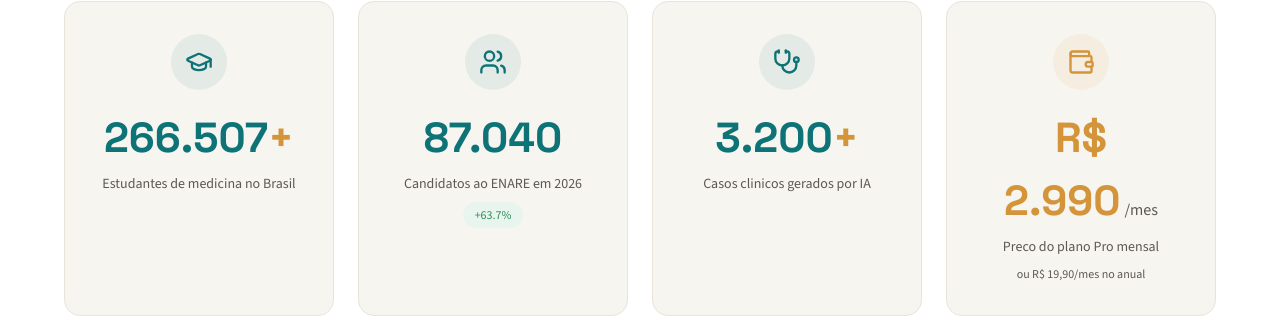
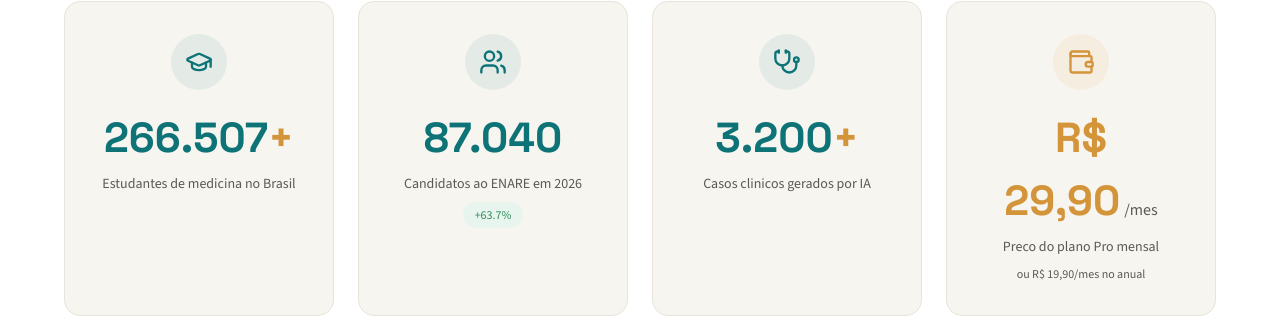
Before and after one commit to rm147747/MedEducaIA, a React (Vite) app: page /#/ in a window 1280 px wide. Shown: the part 799-1116 px from the top of the page. Built offline with nearby package versions, Linux system fonts and the light colour scheme.

Commit message:
fix: AnimatedCounter decimals R$29.90, CTA /specialties, Layout BottomNav padding, Flashcards pb-24

```diff
--- a/src/components/Layout.tsx
+++ b/src/components/Layout.tsx
@@ -18,7 +18,7 @@ export default function Layout({ children }: LayoutProps) {
       className="min-h-[100dvh] flex flex-col"
     >
       <Navbar />
-      <main className="flex-1">
+      <main className="pb-20 md:pb-0" className="flex-1">
         {children}
       </main>
       <Footer />
--- a/src/pages/Flashcards.tsx
+++ b/src/pages/Flashcards.tsx
@@ -161,7 +161,7 @@ export default function Flashcards() {
 
   if (!currentCard) {
     return (
-      <div className="min-h-screen bg-[#F7F5F0] flex items-center justify-center">
+      <div className="min-h-screen bg-[#F7F5F0] pb-24 flex items-center justify-center">
         <div className="text-center">
           <p className="text-[#5C5852]">Nenhum flashcard disponivel</p>
         </div>
--- a/src/pages/Home.tsx
+++ b/src/pages/Home.tsx
@@ -36,7 +36,7 @@ function Reveal({ children, delay = 0, className = '' }: { children: React.React
 }
 
 /* ─── Counter animation ─── */
-function AnimatedCounter({ target, prefix = '', suffix = '', duration = 2000 }: { target: number; prefix?: string; suffix?: string; duration?: number }) {
+function AnimatedCounter({ target, prefix = '', suffix = '', duration = 2000, decimals = 0 }: { target: number; prefix?: string; suffix?: string; duration?: number; decimals?: number }) {
   const [count, setCount] = useState(0)
   const { ref, inView } = useReveal()
   const hasAnimated = useRef(false)
@@ -49,13 +49,13 @@ function AnimatedCounter({ target, prefix = '', suffix = '', duration = 2000 }:
       const elapsed = now - start
       const progress = Math.min(elapsed / duration, 1)
       const eased = 1 - Math.pow(1 - progress, 3)
-      setCount(Math.floor(eased * target))
+      setCount(Number((eased * target).toFixed(decimals)))
       if (progress < 1) requestAnimationFrame(step)
     }
     requestAnimationFrame(step)
-  }, [inView, target, duration])
+  }, [inView, target, duration, decimals])
 
-  const formatted = count.toLocaleString('pt-BR')
+  const formatted = count.toLocaleString('pt-BR', { minimumFractionDigits: decimals, maximumFractionDigits: decimals })
   return <span ref={ref}>{prefix}{formatted}{suffix}</span>
 }
 
@@ -149,7 +149,7 @@ function HeroSection() {
             className="flex flex-wrap gap-4 mb-10"
           >
             <Link
-              to="/"
+              to="/specialties"
               className="inline-flex items-center gap-2 font-body font-medium text-[16px] bg-[#0D7377] text-white px-7 py-[14px] rounded-[10px] hover:bg-[#095C60] hover:scale-[1.02] hover:shadow-[0_4px_12px_rgba(13,115,119,0.25)] active:scale-[0.98] transition-all duration-200"
             >
               Comecar Gratis
@@ -211,7 +211,7 @@ function StatsSection() {
     { icon: GraduationCap, value: 266507, suffix: '+', label: 'Estudantes de medicina no Brasil', color: '#0D7377' as const },
     { icon: Users, value: 87040, suffix: '', label: 'Candidatos ao ENARE em 2026', color: '#0D7377' as const, badge: '+63.7%' },
     { icon: Stethoscope, value: 3200, suffix: '+', label: 'Casos clinicos gerados por IA', color: '#0D7377' as const },
-    { icon: Wallet, value: 2990, prefix: 'R$ ', suffix: '', label: 'Preco do plano Pro mensal', color: '#D4943A' as const, sublabel: 'ou R$ 19,90/mes no anual' },
+    { icon: Wallet, value: 29.90, prefix: 'R$ ', suffix: '', label: 'Preco do plano Pro mensal', color: '#D4943A' as const, sublabel: 'ou R$ 19,90/mes no anual' },
   ]
 
   return (
@@ -236,7 +236,7 @@ function StatsSection() {
                 </div>
                 <div className="font-heading text-[36px] sm:text-[42px] font-bold mb-1" style={{ color: stat.color }}>
                   {stat.prefix && <span>{stat.prefix}</span>}
-                  <AnimatedCounter target={stat.value} duration={2000} />
+                  <AnimatedCounter target={stat.value} duration={2000} decimals={stat.prefix === 'R$ ' ? 2 : 0} />
                   {stat.suffix && <span className="text-[#D4943A]">{stat.suffix}</span>}
                   {stat.prefix === 'R$ ' && (
                     <span className="text-[16px] font-body font-normal text-[#5C5852] ml-1">/mes</span>
```
